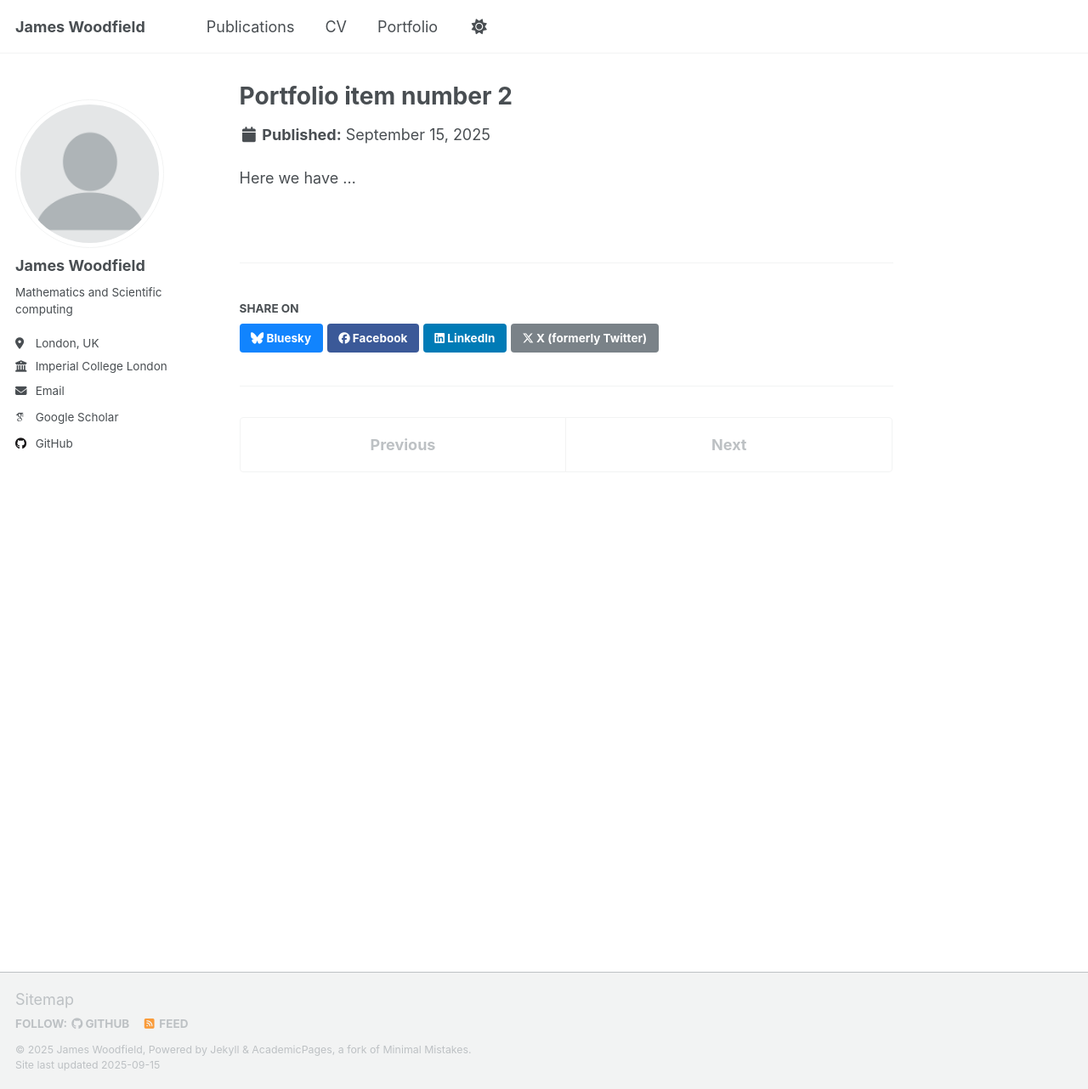
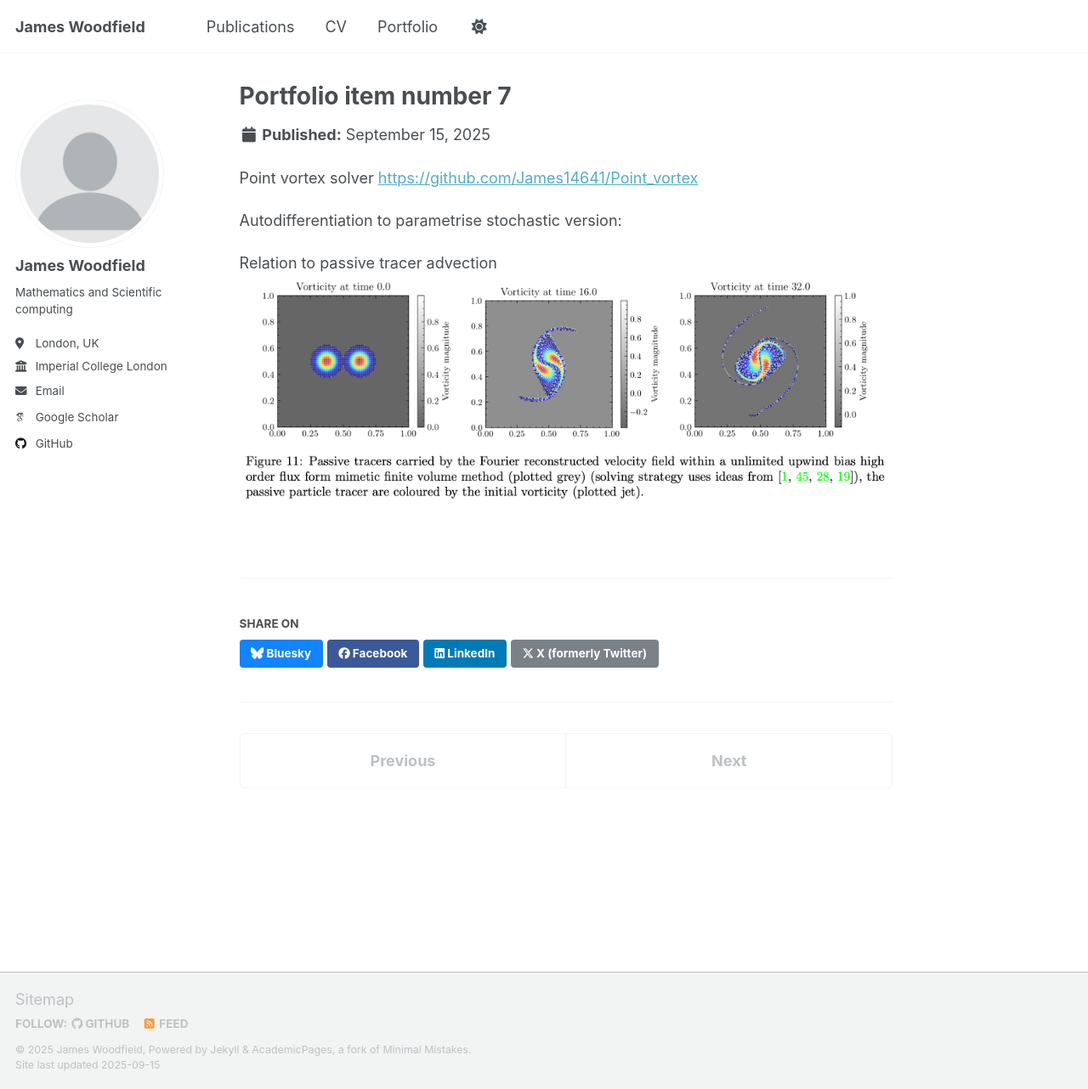
Before and after one commit to jameswoodfield/jameswoodfield.github.io, a Jekyll site: the page built from _portfolio/portfolio-7.md, in a window 1280 px wide and 1282 px high. Shown: the whole window at 85% size. Built offline with Jekyll 4.4.1, drawn with Linux system fonts in a browser that asks for light colours; some web fonts are replaced; a script that is not in the unit is left out.

Commit message:
Update portfolio items and add new images
Updated titles, excerpts, and content for several portfolio items to reflect new images and project details. Added new image assets to the images directory for use in portfolio entries. Minor formatting improvements in the CV page.

```diff
--- a/_portfolio/portfolio-7.md
+++ b/_portfolio/portfolio-7.md
@@ -1,6 +1,12 @@
 ---
-title: "Portfolio item number 2"
-excerpt: "Short description of portfolio item number 2<br/><img src='/images/JCAM.png'>"
+title: "Portfolio item number 7"
+excerpt: "Short description of portfolio item number 7<br/><img src='/images/point_vortex.png'>"
 collection: portfolio
 ---
-Here we have ...
+Point vortex solver [https://github.com/James14641/Point_vortex](https://github.com/James14641/Point_vortex)
+
+Autodifferentiation to parametrise stochastic version:
+
+
+Relation to passive tracer advection
+<br/><img src='/images/carried_tracers.png'>
```
Also changed, not shown: _pages/cv.md (+6 -2 lines), _portfolio/portfolio-3.md (+1 -1 lines), _portfolio/portfolio-4.md (+2 -2 lines), _portfolio/portfolio-6.md (+4 -3 lines), images/carried_tracers.png (added), images/gsemig.png (added), images/local_max.png (added), images/local_maximum_principle.png (added), images/point_vortex.png (added), 2 other files.
